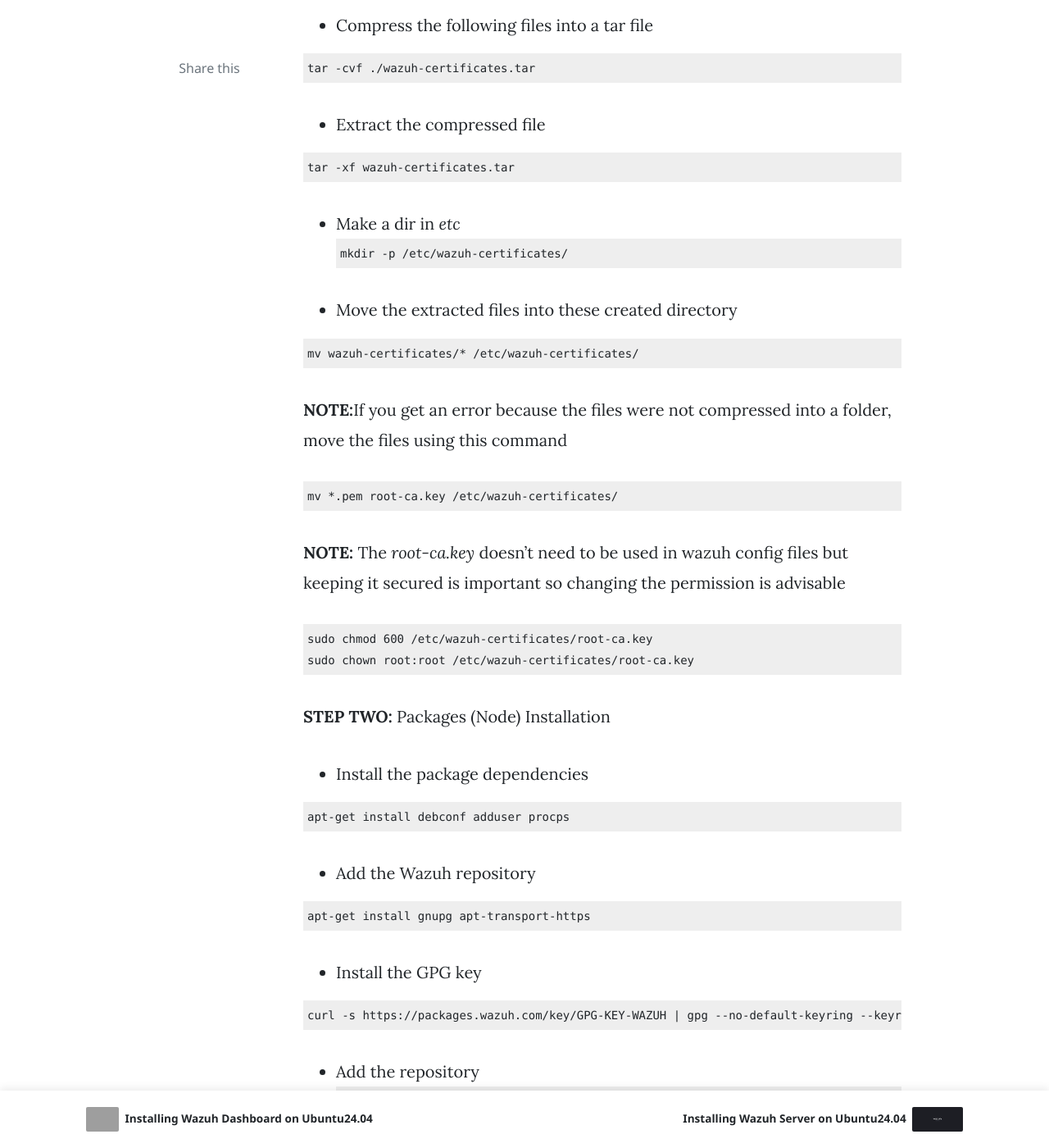
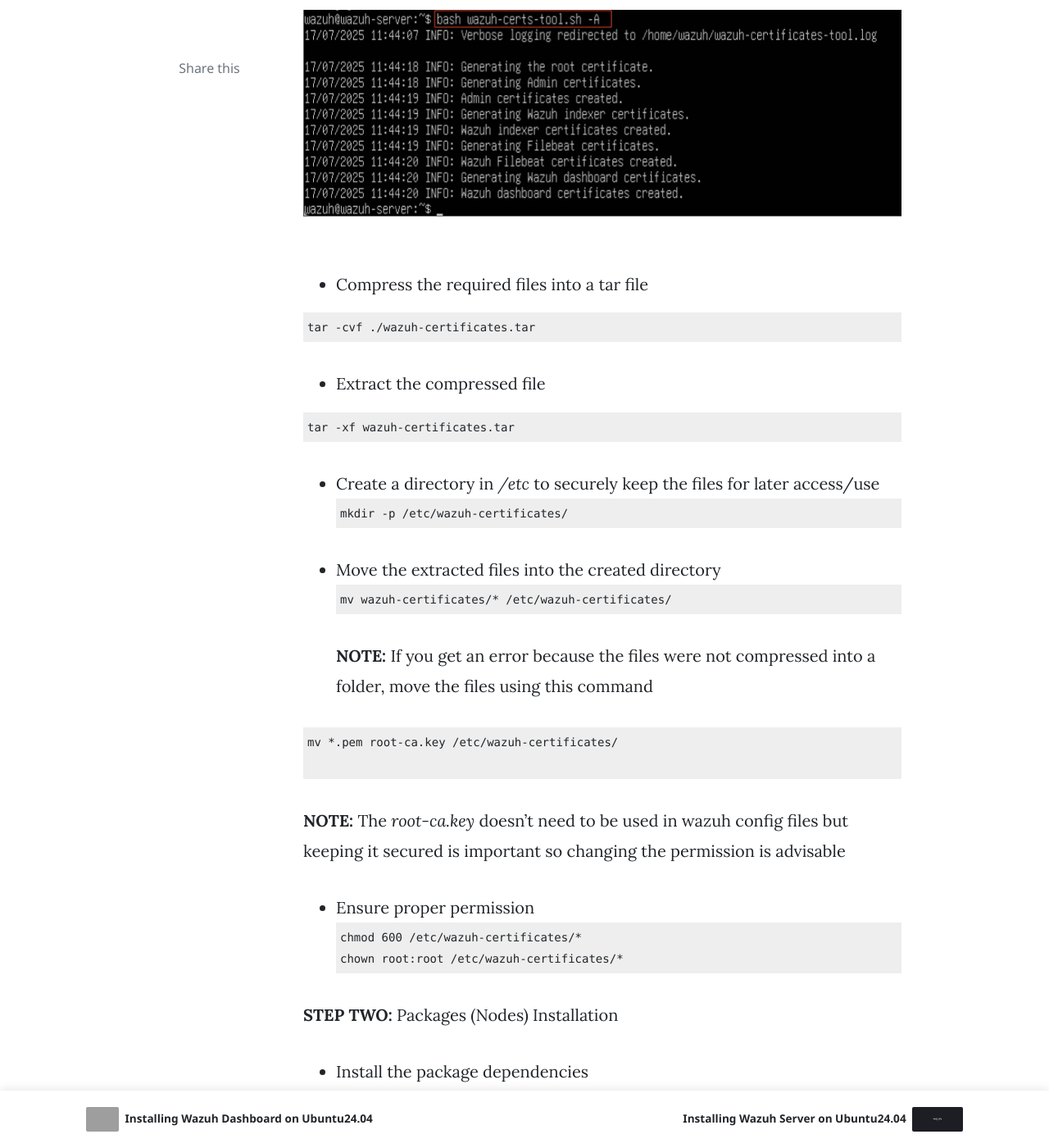
Before and after one commit to cybernetsworks/cybernetsworks.github.io, a Jekyll site: the page built from _posts/2025-07-16-installing-wazuh-indexer.md, in a window 1280 px wide and 1400 px high, scrolled down 2297 px. Shown: the whole window at 82% size. Built offline with Jekyll 4.4.1, drawn with Linux system fonts in a browser that asks for light colours; nearby versions of some CDN libraries; comment, search, counter and statistics services are not loaded; some of the changed text lies outside the part shown; grey boxes are pictures that could not be loaded.

Commit message:
editing indexer install

````diff
--- a/_posts/2025-07-16-installing-wazuh-indexer.md
+++ b/_posts/2025-07-16-installing-wazuh-indexer.md
@@ -48,7 +48,9 @@
 ```
 bash ./wazuh-certs-tools.sh -A
 ```
-- Compress the following files into a tar file
+!["wazuh"](/assets/images/wazuh/cert-creation.png)
+
+- Compress the required files into a tar file
 
 ```
 tar -cvf ./wazuh-certificates.tar
@@ -58,30 +60,29 @@
 ```
 tar -xf wazuh-certificates.tar
 ```
-
-- Make a dir in *etc*
+- Create a directory in */etc* to securely keep the files for later access/use
 ```
 mkdir -p /etc/wazuh-certificates/
 ```
-
-- Move the extracted files into these created directory
-
+- Move the extracted files into the created directory
 ```
 mv wazuh-certificates/* /etc/wazuh-certificates/
 ```
-**NOTE:**If you get an error because the files were not compressed into a folder, move the files using this command
+**NOTE:** If you get an error because the files were not compressed into a folder, move the files using this command
 
 ```
 mv *.pem root-ca.key /etc/wazuh-certificates/
+
 ```
 **NOTE:** The *root-ca.key* doesn't need to be used in wazuh config files but keeping it secured is important so changing the permission is advisable
 
+- Ensure proper permission
 ```
-sudo chmod 600 /etc/wazuh-certificates/root-ca.key
-sudo chown root:root /etc/wazuh-certificates/root-ca.key
+chmod 600 /etc/wazuh-certificates/*
+chown root:root /etc/wazuh-certificates/*
 ```
 
-**STEP TWO:** Packages (Node) Installation
+**STEP TWO:** Packages (Nodes) Installation
 
 - Install the package dependencies
 
@@ -90,24 +91,23 @@
 ```
 
 - Add the Wazuh repository
+    - Install missing packages
+    ```
+    apt-get install gnupg apt-transport-https
+    ```
+    - Install the GPG key
 
-```
-apt-get install gnupg apt-transport-https
-```
-- Install the GPG key
-
-```
-curl -s https://packages.wazuh.com/key/GPG-KEY-WAZUH | gpg --no-default-keyring --keyring gnupg-ring:/usr/share/keyrings/wazuh.gpg --import && chmod 644 /usr/share/keyrings/wazuh.gpg
-```
-
-- Add the repository
-```
-echo "deb [signed-by=/usr/share/keyrings/wazuh.gpg] https://packages.wazuh.com/4.x/apt/ stable main" | tee -a /etc/apt/sources.list.d/wazuh.list
-```
-- Update the packages information
-```
-apt-get update
-```
+    ```
+    curl -s https://packages.wazuh.com/key/GPG-KEY-WAZUH | gpg --no-default-keyring --keyring gnupg-ring:/usr/share/keyrings/wazuh.gpg --import && chmod 644 /usr/share/keyrings/wazuh.gpg
+    ```
+    - Add the repository
+    ```
+    echo "deb [signed-by=/usr/share/keyrings/wazuh.gpg] https://packages.wazuh.com/4.x/apt/ stable main" | tee -a /etc/apt/sources.list.d/wazuh.list
+    ```
+    - Update the packages information
+    ```
+    apt-get update
+    ```
 
 **STEP THREE:** Wazuh Indexer Installation
 
````
